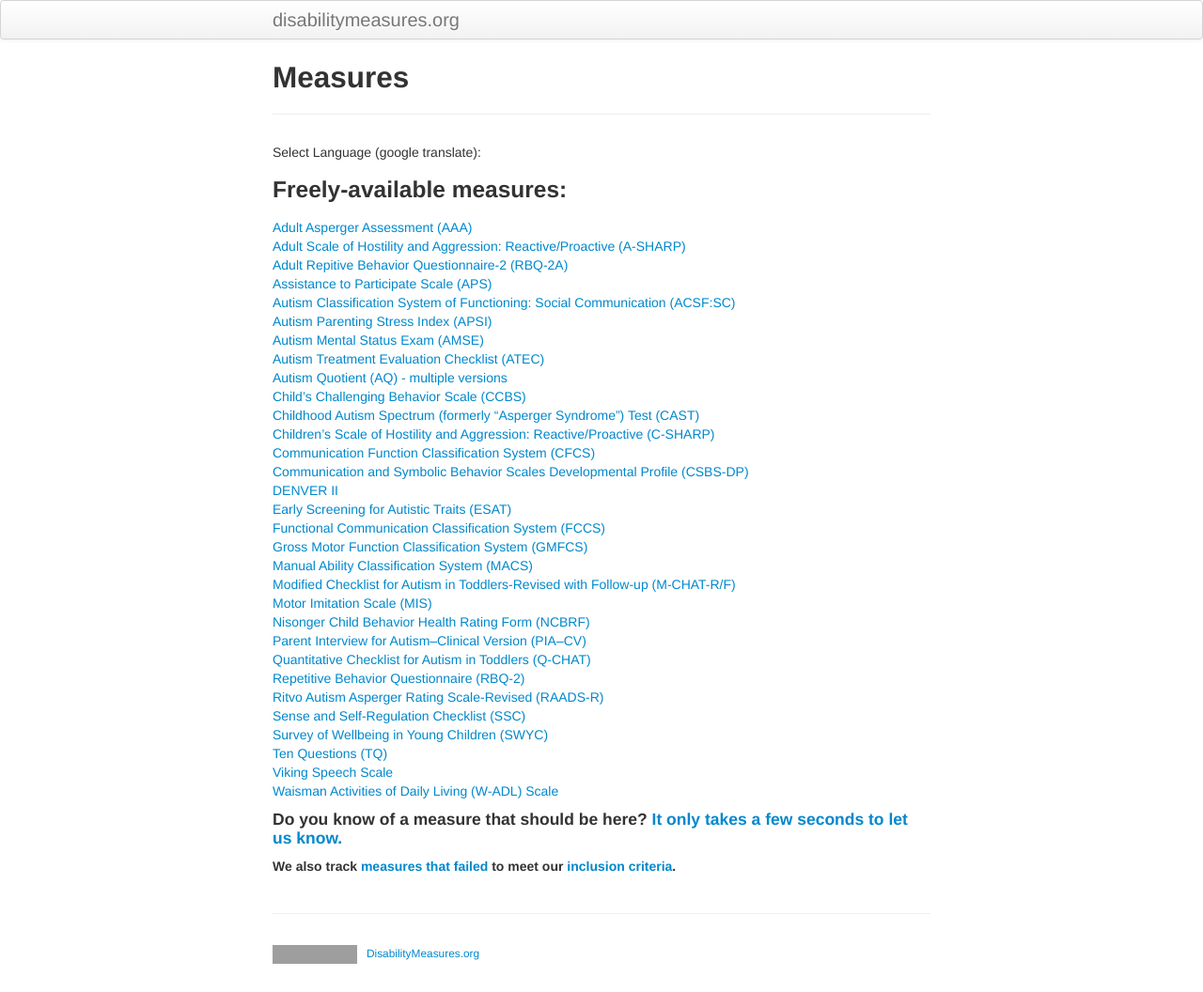
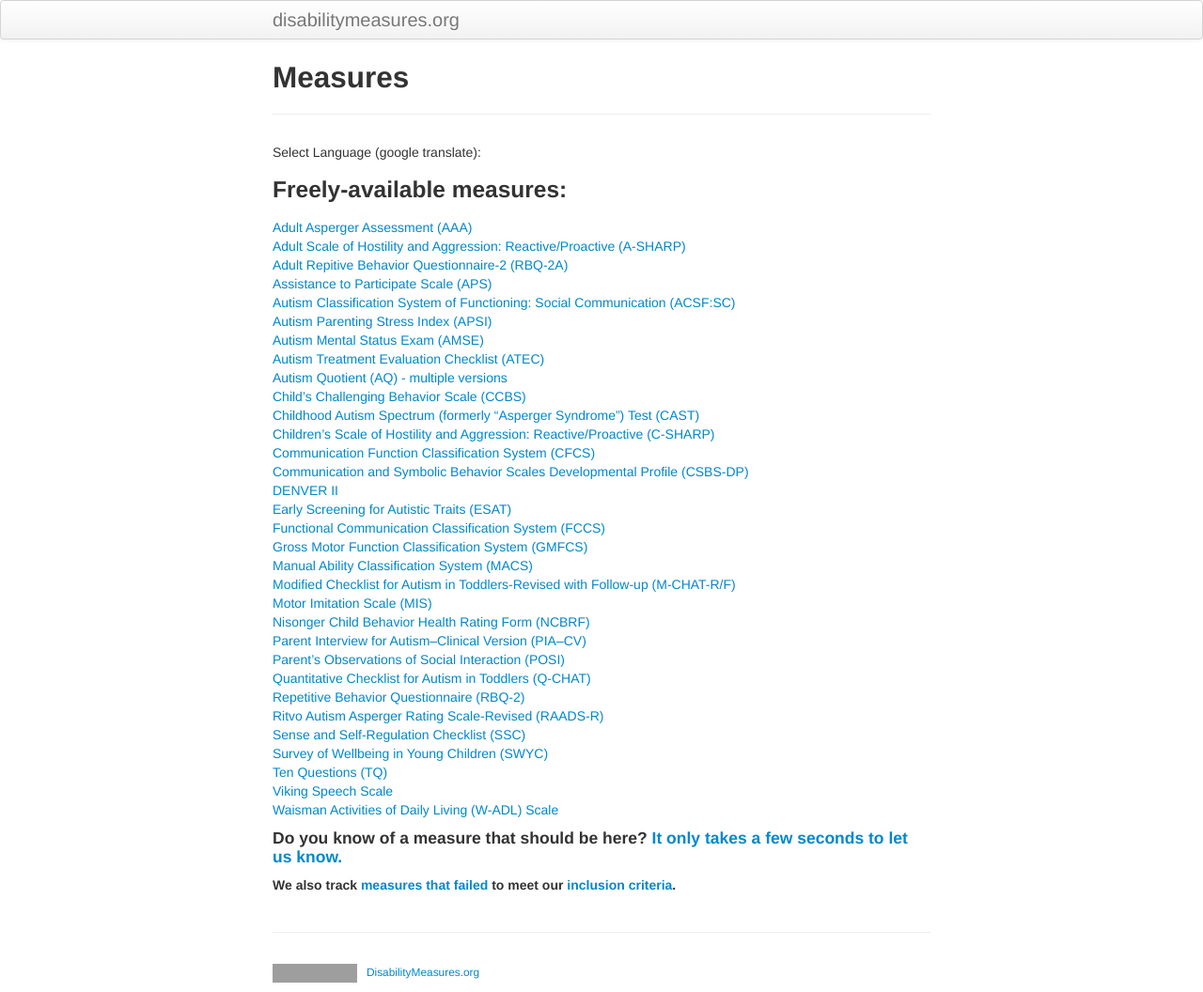
Before and after one commit to mjmaenner/disabilitymeasures, a Jekyll site: the page built from measures/index.md, in a window 1280 px wide. Shown: the whole page at 94% size. Built offline with Jekyll 4.4.1, drawn with Linux system fonts in a browser that asks for light colours; grey boxes are pictures that could not be loaded.

Commit message:
added POSI

```diff
--- a/measures/index.md
+++ b/measures/index.md
@@ -36,6 +36,7 @@ function googleTranslateElementInit() {
 [Motor Imitation Scale (MIS)](http://disabilitymeasures.org/mis)
 [Nisonger Child Behavior Health Rating Form (NCBRF)](http://disabilitymeasures.org/ncbrf)
 [Parent Interview for Autism–Clinical Version (PIA–CV)](http://disabilitymeasures.org/pia-cv)
+[Parent's Observations of Social Interaction (POSI)](http://disabilitymeasures.org/POSI/)
 [Quantitative Checklist for Autism in Toddlers (Q-CHAT)](http://disabilitymeasures.org/qchat)
 [Repetitive Behavior Questionnaire (RBQ-2)](http://disabilitymeasures.org/RBQ-2)
 [Ritvo Autism Asperger Rating Scale-Revised (RAADS-R)](http://disabilitymeasures.org/raads-r)
```
